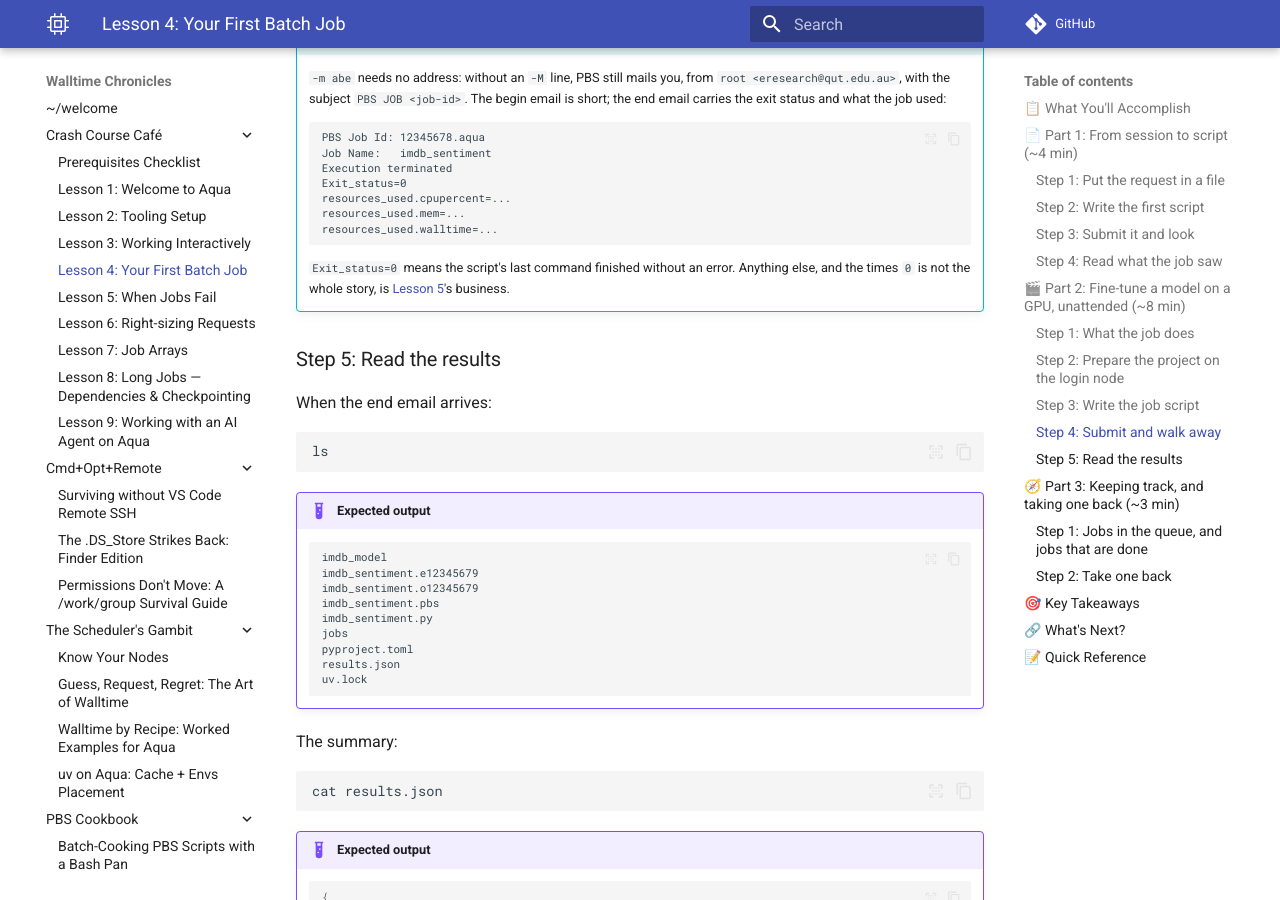
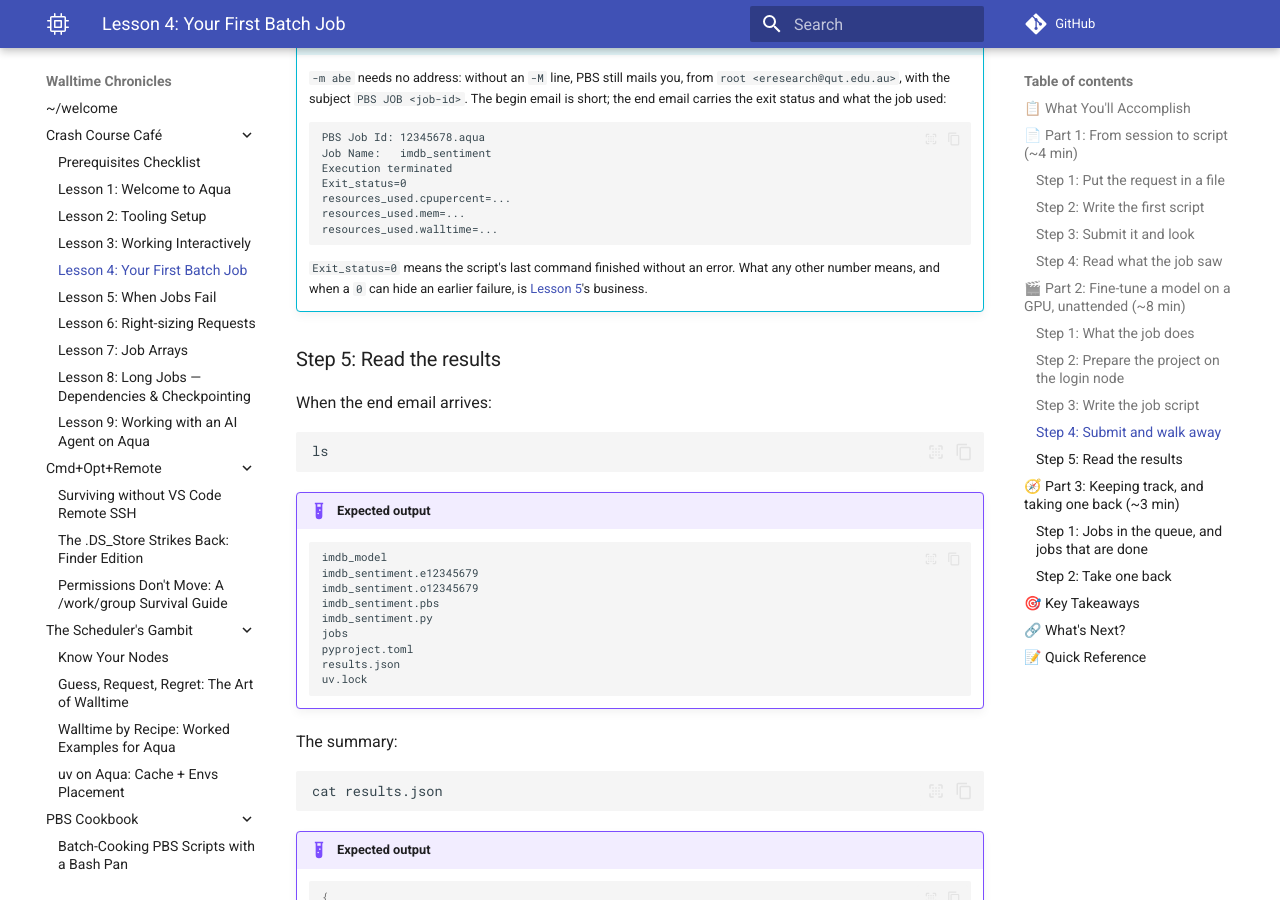
Before and after one commit to ZhipengHe/Walltime-Chronicles, an MkDocs documentation site: the page built from docs/tutorials/lesson-4.md, in a window 1280 px wide and 900 px high, scrolled down 7735 px. Built offline with MkDocs 1.6.1 and Material for MkDocs 9.7.7, drawn with Linux system fonts in a browser that asks for light colours; plug-ins that fetch from the network failed and are left out; comment, search, counter and statistics services are not loaded; part of the change alters nothing that is shown.

Commit message:
docs(tutorials): address CodeRabbit review on Lesson 5
Keep the test-first template copyable: the placeholder moves into the
comment, since bash read <small setting> as a redirect. Limit the shared
Exit_status sentence above the endings table to jobs that ran, matching
the refused and waiting rows. Reword Lesson 4's Exit_status=0 sentence
so it reads cleanly and still points non-zero statuses to Lesson 5.

Co-Authored-By: Claude Opus 5 (1M context) <noreply@anthropic.com>
Claude-Session: https://claude.ai/code/session_01Ho76u7s9w4BAPj3XcoEiiQ

````diff
--- a/docs/tutorials/lesson-4.md
+++ b/docs/tutorials/lesson-4.md
@@ -335,7 +335,7 @@ That is the whole ceremony. The job no longer needs your connection: log out, lo
     resources_used.walltime=...
     ```
 
-    `Exit_status=0` means the script's last command finished without an error. Anything else, and the times `0` is not the whole story, is [Lesson 5](lesson-5.md)'s business.
+    `Exit_status=0` means the script's last command finished without an error. What any other number means, and when a `0` can hide an earlier failure, is [Lesson 5](lesson-5.md)'s business.
 
 ### Step 5: Read the results
 
--- a/docs/tutorials/lesson-5.md
+++ b/docs/tutorials/lesson-5.md
@@ -254,7 +254,7 @@ That means no node that serves this queue has room for the request right now. A
 
 ### Reading an ending
 
-Every ending in this lesson, in one place. The end email, `qstat -xf` and the summary at the end of `.o` all show the same `Exit_status`; the logs say the same thing in words.
+Every ending in this lesson, in one place. For a job that ran, the end email, `qstat -xf` and the summary at the end of `.o` all show the same `Exit_status`, and the logs say the same thing in words.
 
 | What you see | `Exit_status` | Who stopped it | Next move |
 |---|---|---|---|
@@ -371,7 +371,7 @@ For work that cannot fit in one walltime at all, [Lesson 8](lesson-8.md) splits
     ```bash
     qsub -I -l select=1:ncpus=6:ngpus=1:mem=32GB -l walltime=01:00:00
     cd ~/hello-aqua
-    uv run python my_program.py <small setting>    # watch it run, fix, repeat
+    uv run python my_program.py              # at its smallest setting; watch it run, fix, repeat
     exit
     qsub my_job.pbs
     ```
````
